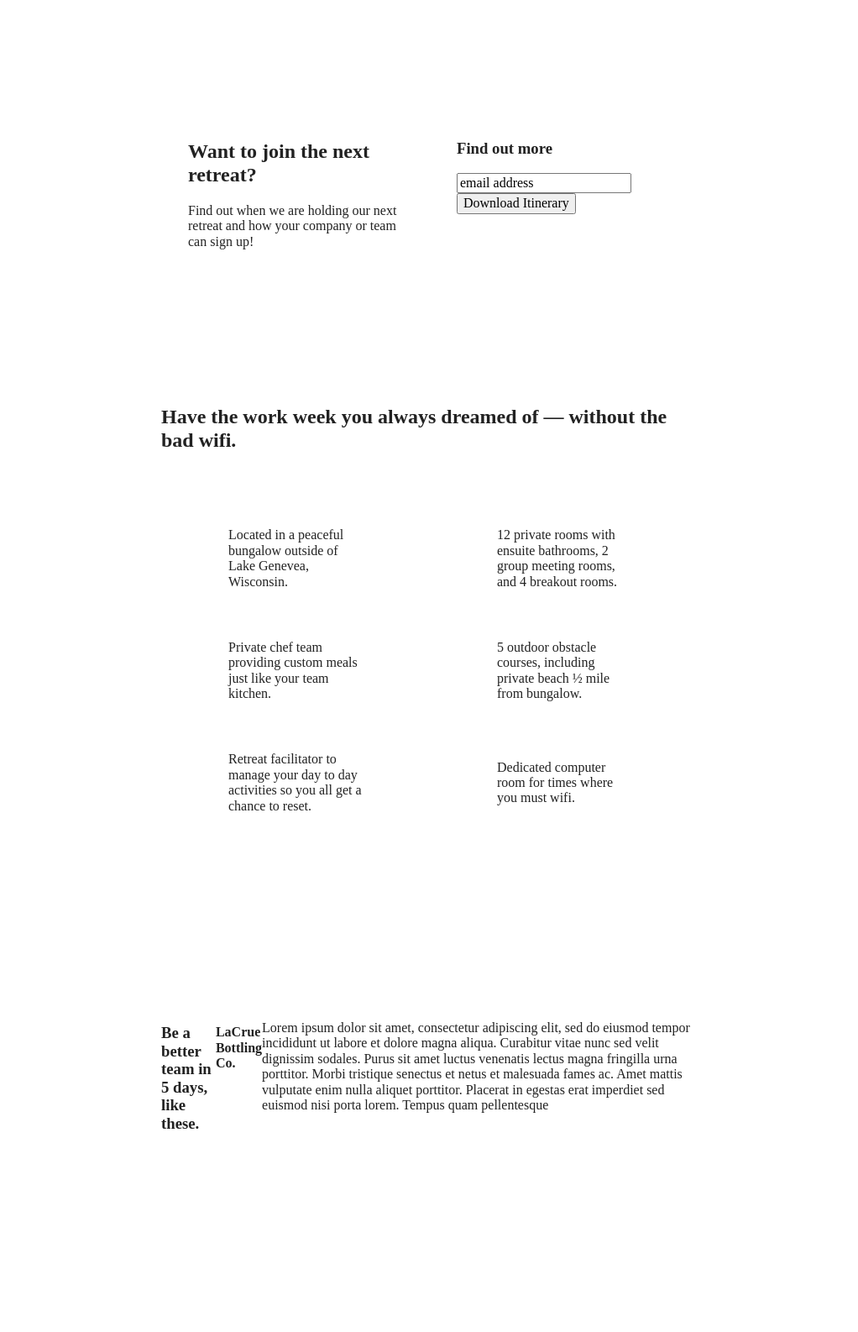
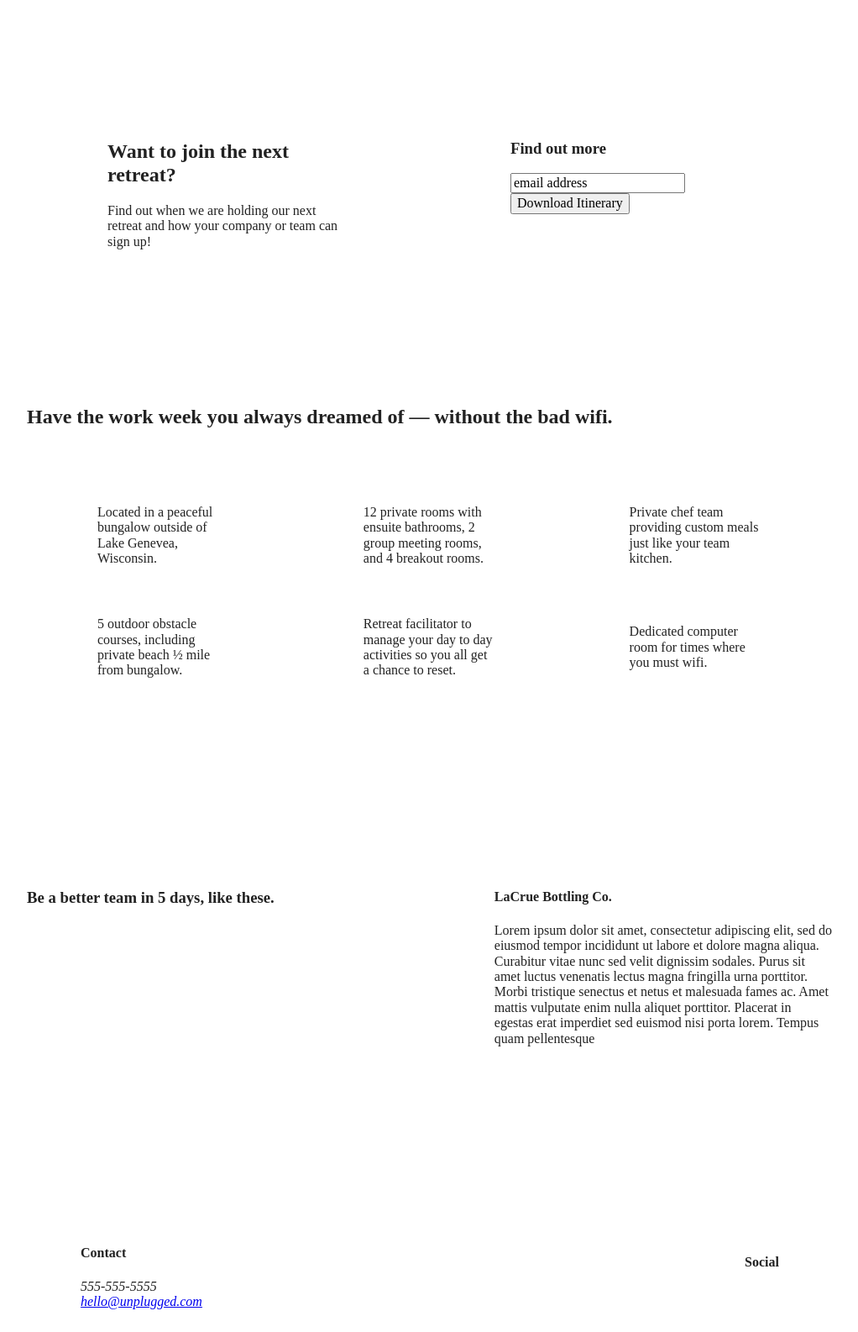
Before and after one commit to Julie805/unplugged-retreat, a website built with Parcel: page index.html in a window 1280 px wide. Shown: the part 299-1885 px from the top of the page at 84% size, without its empty margins (128-1150 px from the left). Built offline with nearby package versions, Linux system fonts and the light colour scheme.

Commit message:
Added tablet and desktop breaking points

```diff
--- a/css/main.css
+++ b/css/main.css
@@ -384,15 +384,17 @@
    ========================================================================== */
 
 @media only screen and (min-width: 768px) {
-  /* Tablet styles Here */
+  /******** Tablet styles Here ********/
 
   /* General styles */
+
   .content-wrapper {
     max-width: 640px;
     margin: 100px 0;
   }
 
    /* Header */
+
   header {
     justify-content: space-around;
     padding: 33px 0;
@@ -420,6 +422,7 @@
 /* Hero Area */
 
 /* Aside */
+
 aside .content-wrapper {
   margin: 50px 0;
   display: flex;
@@ -448,20 +451,20 @@
   width: 50%;
 }
 
-/* Reviews - this section doesn't match with html??*/
+/* Reviews - check against master html??*/
 
 .reviews article {
   display: flex;
   justify-content: space-between;
 }
 
+
 .reviews article div {
     width: 49%;
 }
 
+/* Footer */
 
-
-/* Footer */
 footer .content-wrapper {
   width: 65%;
   margin: 100px 0;
@@ -534,7 +537,61 @@
 
 
 @media only screen and (min-width: 1200px) {
-  /* Desktop styles Here */
+  /********** Desktop styles Here ************/
+
+  .content-wrapper {
+    max-width: 960px;
+}
+
+/* Header */
+/* Hero Area */
+
+.hero-area h1 {
+  width: 60%;
+}
+
+/* Aside */
+
+aside .content-wrapper {
+  justify-content: space-around;
+
+}
+
+aside .content-wrapper .form-description,
+aside .content-wrapper .form {
+    width: 30%;
+}
+
+/* Features */
+
+.features article {
+  flex-basis: 33%;
+}
+
+.features h2 {
+  width: 90%;
+
+}
+
+ /* Reviews */
+ .reviews article div {
+  width: 42%;
+}
+
+/* ==========================================================================
+   About Page
+   ========================================================================== */
+   .mission h2,
+   .contact-section .content-wrapper h2 {
+       width: 95%;
+   }
+
+/* ==========================================================================
+  FAQ Page
+  ========================================================================== */
+   .faq h2 {
+       width: 100%;
+   }
 
 }
 
@@ -612,3 +669,4 @@
     page-break-after: avoid;
   }
 }
+}
--- a/index.html
+++ b/index.html
@@ -97,8 +97,10 @@
       <div class="content-wrapper">
         <article>
           <h3>Be a better team in 5 days, like these.</h3>
-          <h4>LaCrue Bottling Co.</h4>
-          <p>Lorem ipsum dolor sit amet, consectetur adipiscing elit, sed do eiusmod tempor incididunt ut labore et dolore magna aliqua. Curabitur vitae nunc sed velit dignissim sodales. Purus sit amet luctus venenatis lectus magna fringilla urna porttitor. Morbi tristique senectus et netus et malesuada fames ac. Amet mattis vulputate enim nulla aliquet porttitor. Placerat in egestas erat imperdiet sed euismod nisi porta lorem. Tempus quam pellentesque</p>
+          <div>
+            <h4>LaCrue Bottling Co.</h4>
+            <p>Lorem ipsum dolor sit amet, consectetur adipiscing elit, sed do eiusmod tempor incididunt ut labore et dolore magna aliqua. Curabitur vitae nunc sed velit dignissim sodales. Purus sit amet luctus venenatis lectus magna fringilla urna porttitor. Morbi tristique senectus et netus et malesuada fames ac. Amet mattis vulputate enim nulla aliquet porttitor. Placerat in egestas erat imperdiet sed euismod nisi porta lorem. Tempus quam pellentesque</p>
+          </div>
         </article>
       </div>
     </section>
```
